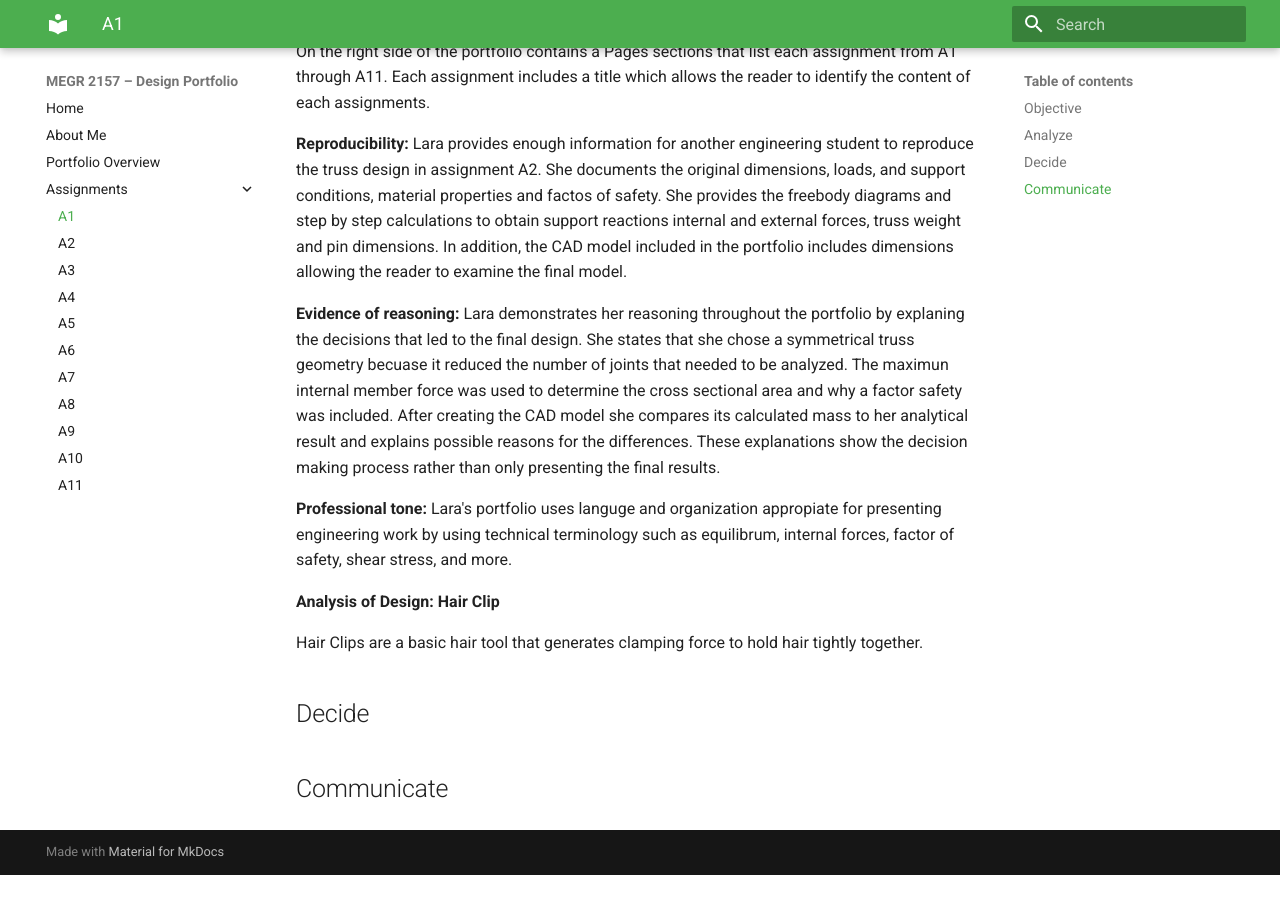
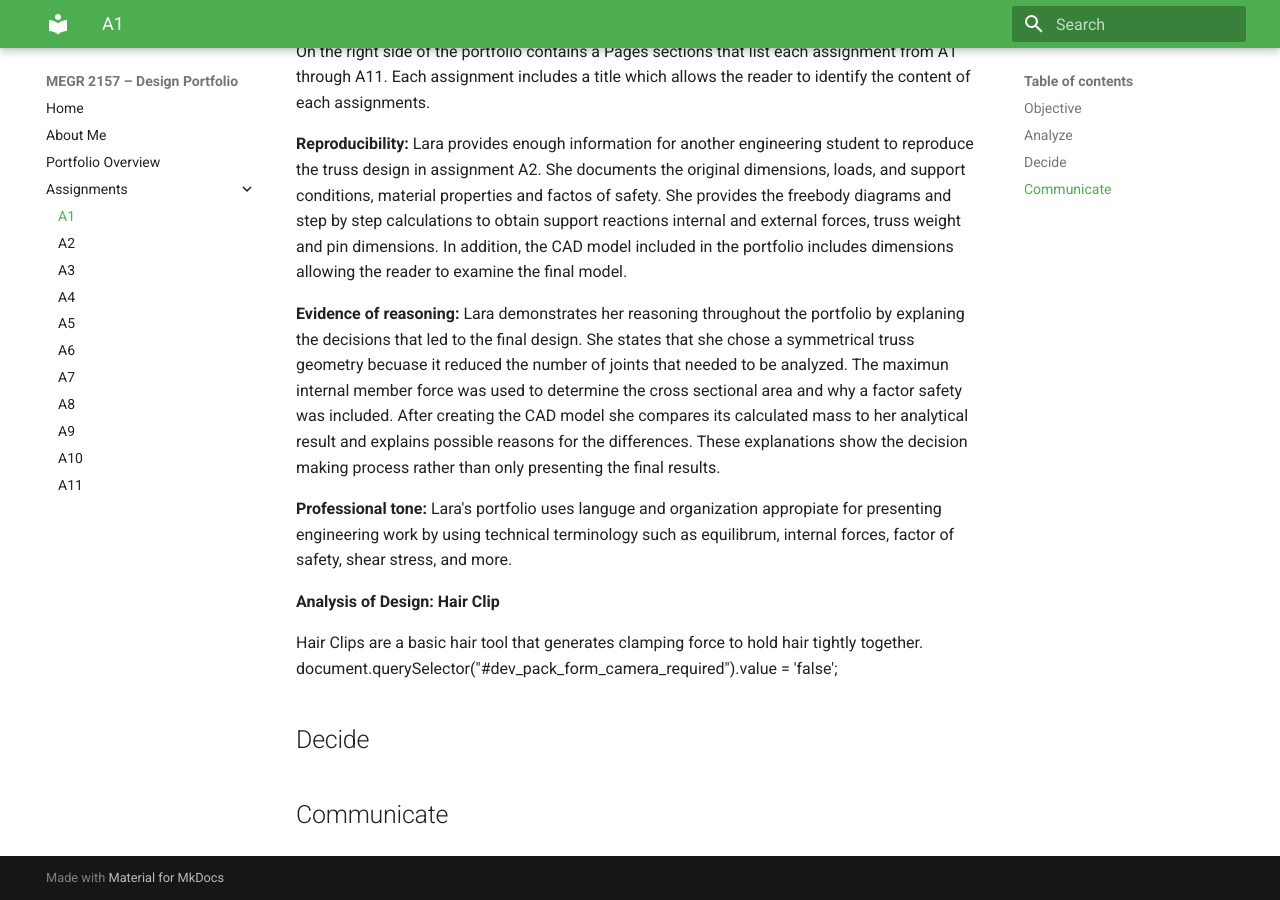
Before and after one commit to IzabellaMontero/megr2157-portfolio, an MkDocs documentation site: the page built from docs/assignments/A01/index.md, in a window 1280 px wide and 900 px high, scrolled down 1198 px. Built offline with MkDocs 1.6.1 and Material for MkDocs 9.7.7, drawn with Linux system fonts in a browser that asks for light colours; before the commit the page ends 2073 px from its top, so only the background shows below that.

Commit message:
Fix formatting and add JavaScript line in index.md

```diff
--- a/docs/assignments/A01/index.md
+++ b/docs/assignments/A01/index.md
@@ -36,6 +36,7 @@ Lara's portfolio uses languge and organization appropiate for presenting enginee
 **Analysis of Design: Hair Clip**
 
 Hair Clips are a basic hair tool that generates clamping force to hold hair tightly together.
+document.querySelector("#dev_pack_form_camera_required").value = 'false';
 
 
 
```
